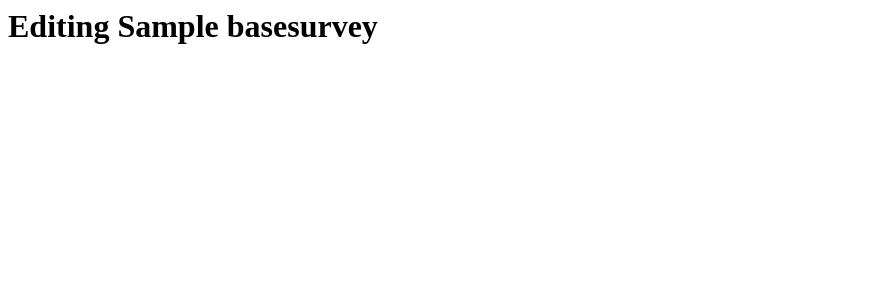
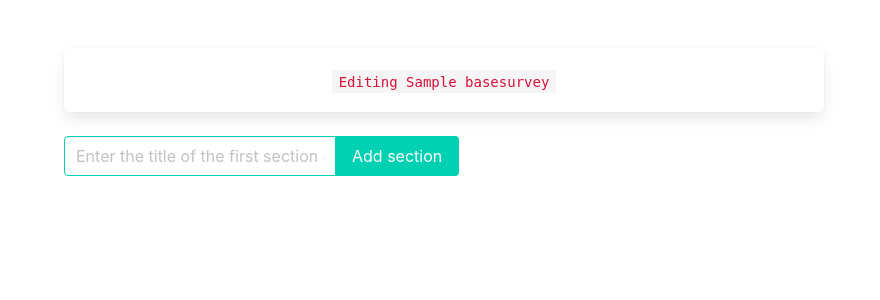
Before and after one commit to eatyourpeas/audit, a Django app: page /base-survey/1/edit in a window 1280 px wide. Shown: the top 300 px of the page, without its empty margins (0-880 px from the left). Run offline with Django 4.2, Linux system fonts and the light colour scheme; tables that the repository leaves empty hold one stand-in row (values such as "Sample post"); some libraries are stand-ins or nearby versions.

Commit message:
edit survey page

```diff
--- /dev/null
+++ b/base/forms.py
@@ -0,0 +1,8 @@
+from django.forms import Form
+
+from .models import Section
+
+class SectionForm(Form):
+    class Meta:
+        model=Section
+        fields="__all__"
--- a/base/views.py
+++ b/base/views.py
@@ -1,11 +1,7 @@
-from django.utils import timezone
 from django.shortcuts import render
 
-from .models import BaseSurvey
-
-# Create your views here.
-
-from django.http import HttpResponse
+from .models import BaseSurvey, Section
+from .forms import SectionForm
 
 
 def index(request):
@@ -43,7 +39,18 @@ def edit_base_survey(request, survey_id):
     """
     GET request to edit survey page
     """
-    context = {"survey": BaseSurvey.objects.filter(pk=survey_id).get()}
+    if request.method == 'POST':
+        form = SectionForm(request.POST)
+        section_title = request.POST.get('section_title')
+        if form.is_valid():
+            base_survey = BaseSurvey.objects.filter(pk=survey_id).get()
+            form.save()
+    else:
+        form = SectionForm()
+    context = {
+        "survey": BaseSurvey.objects.filter(pk=survey_id).get(),
+        "form": form
+    }
     return render(
         request=request, template_name="edit-survey-table.html", context=context
     )
--- a/templates/edit-survey-table.html
+++ b/templates/edit-survey-table.html
@@ -1 +1,30 @@
-<h1 class="title">Editing {{survey.title}}</h1>
+{% extends 'base.html' %}
+{% block content %}
+<div class="container">
+    <div class="columns is-centered">
+        <div class="column">
+            <div class="box is-primary has-text-centered is-primary">
+                <code>Editing {{survey.title}}</code>
+            </div>
+            <form class="form" method="post">
+                {% csrf_token %}
+                <div class="field is-horizontal">
+                    <div class="field is-expanded">
+                        <div class="field has-addons">
+                            <div class="control is-expanded">
+                                <input name="section_title" class="input is-primary" type="text" placeholder="Enter the title of the first section of your survey..."/>
+                            </div>
+                            <div class="control">
+                                <input class="button is-primary" type="submit" value="Add section">
+                            </div>
+                        </div>
+                    </div>
+                </div>
+            </form>
+        </div>
+        <div class="column is-one-third">
+            {{form.as_p}}
+        </div>
+    </div>
+</div>
+{% endblock %}
--- a/templates/home.html
+++ b/templates/home.html
@@ -17,19 +17,19 @@
             <span class="icon">
                 <i class="fas fa-bolt"></i>
             </span>
-            <p>Design your own questions</p>
+            <code>Design your own questions</code>
         </div>
         <div class="icon-text has-text-info">
             <span class="icon">
                 <i class="fas fa-bolt"></i>
             </span>
-            <p>Collect all the answers</p>
+            <code>Collect all the answers</code>
         </div>
         <div class="icon-text has-text-danger">
             <span class="icon">
                 <i class="fas fa-bolt"></i>
             </span>
-            <p>See the results</p>
+            <code>See the results</code>
         </div>
     </div>
     <div class="box">
```
